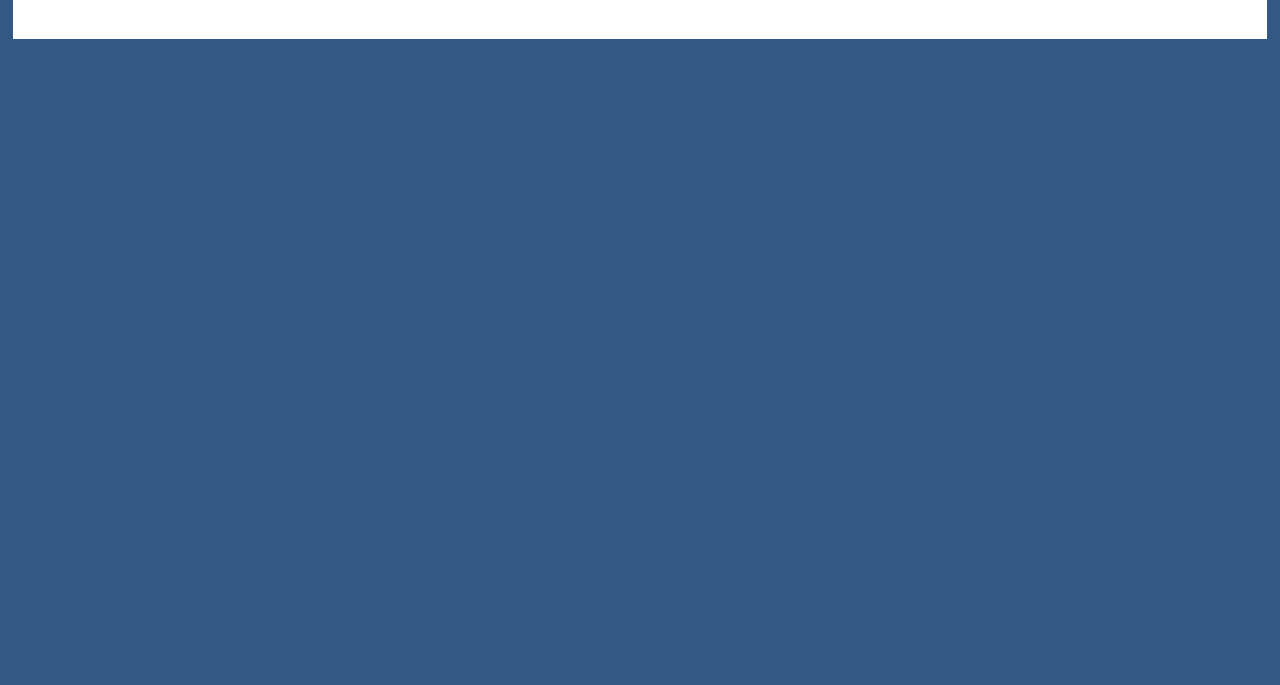
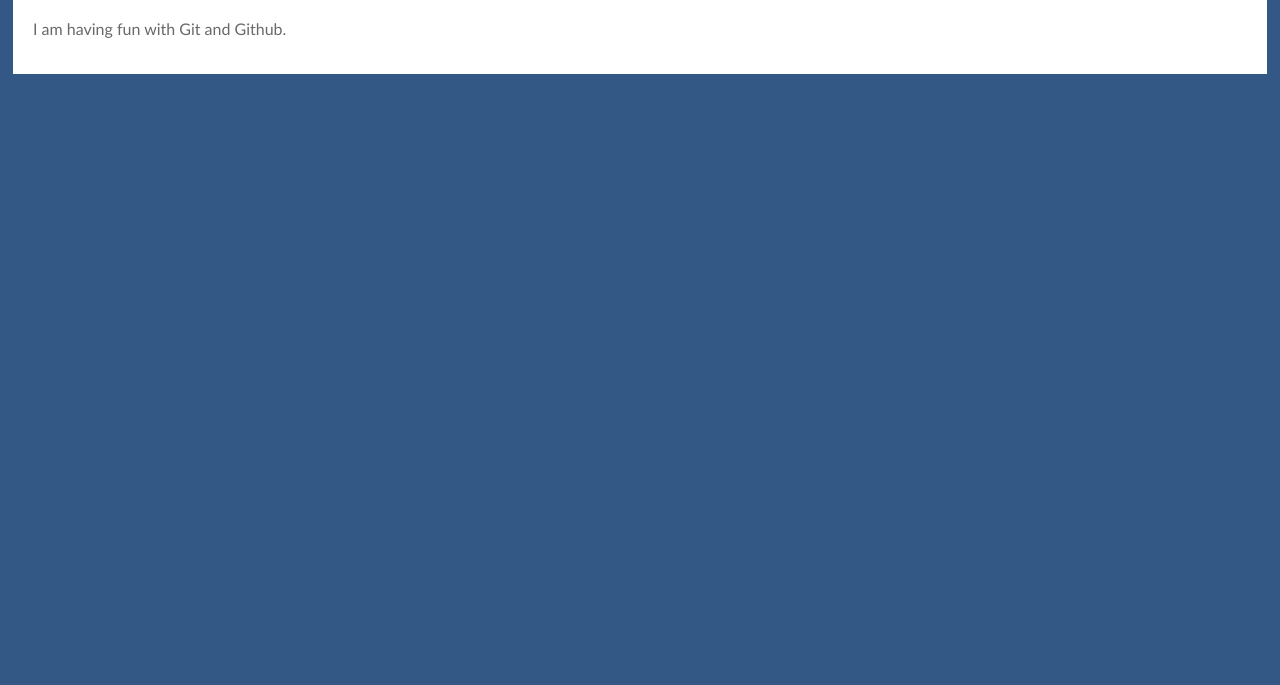
Before and after one commit to PriyadharshiniGovindaraj01/COLLABWEBSITE, a plain HTML site: page index.html in a window 1280 px wide. Shown: the part 115-800 px from the top of the page. Drawn offline with Linux system fonts and the light colour scheme.

Commit message:
New Paragraph Added

```diff
--- a/index.html
+++ b/index.html
@@ -10,6 +10,7 @@
 <body>
 <div id="main">
 <h1>Demo Website</h1>
+<p>I am having fun with Git and Github.</p>
 </div>
 </body>
 </html>
```
